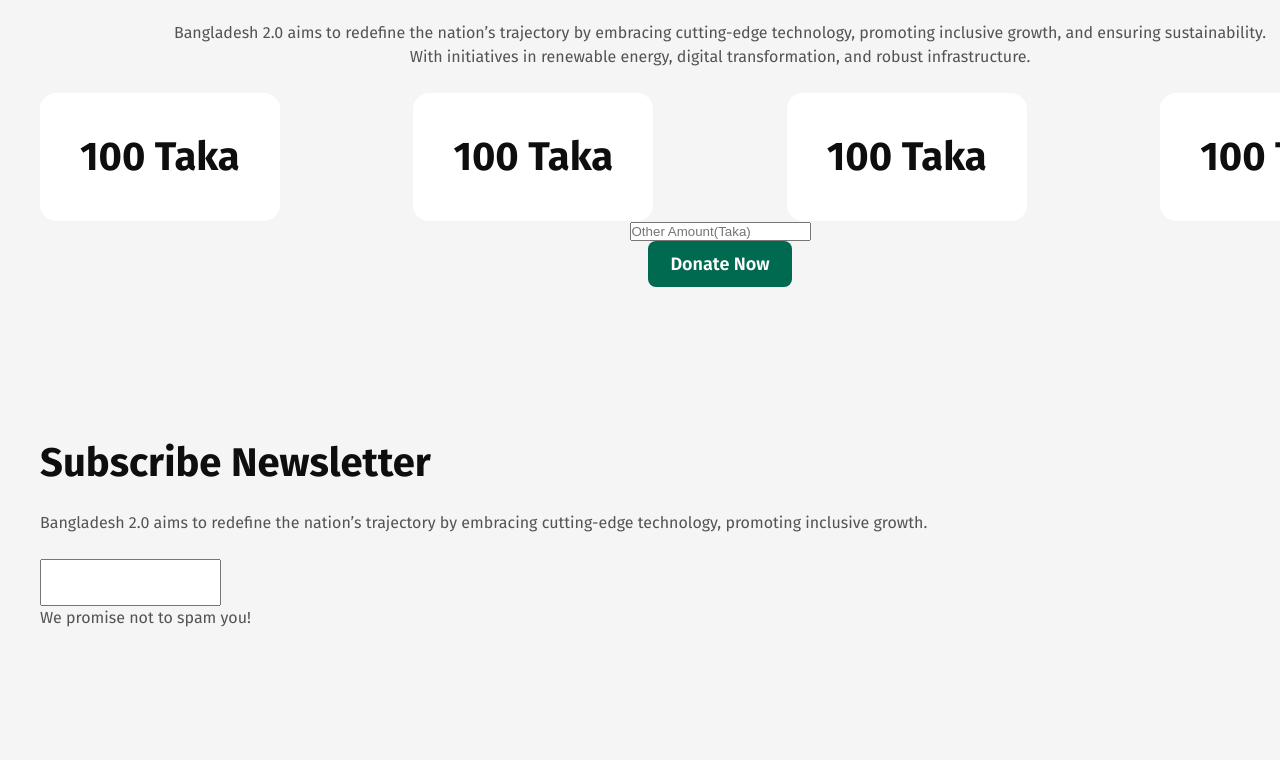
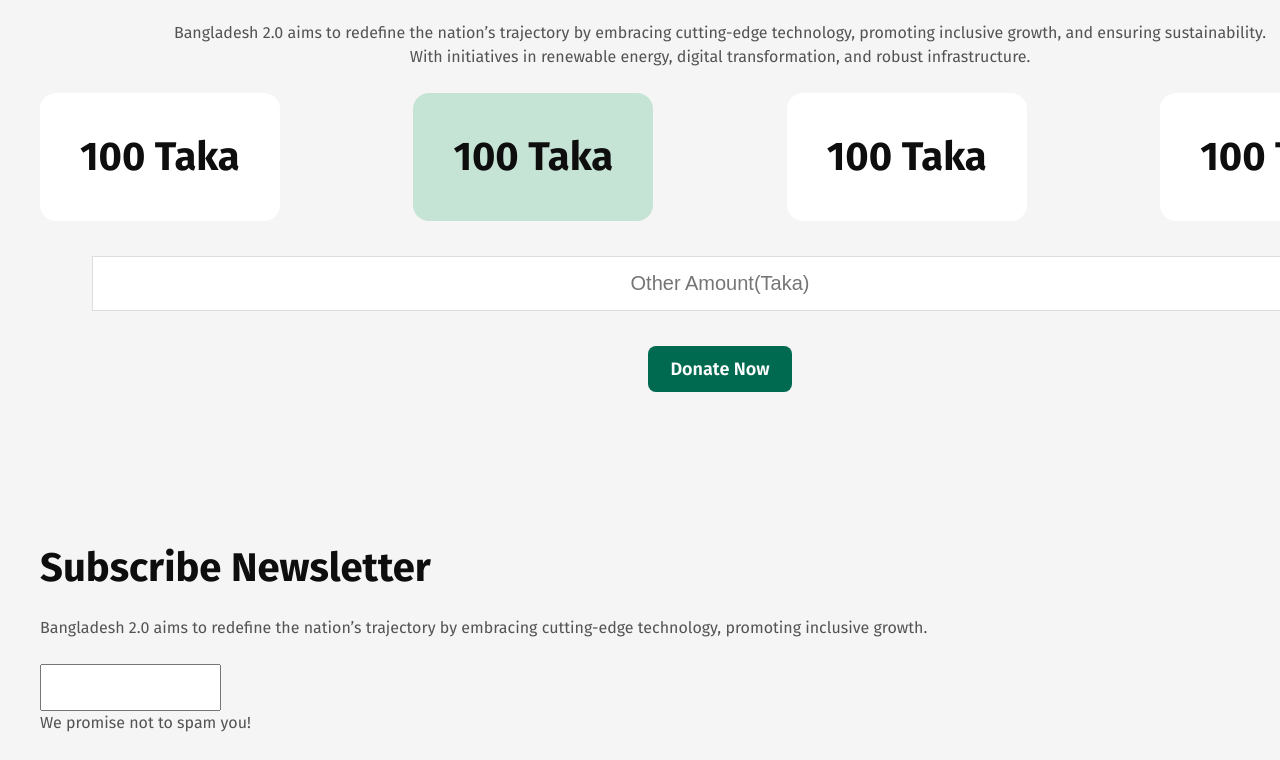
Before and after one commit to aashikur/programming-hero-assignment-01, a plain HTML site: page index.html in a window 1280 px wide. Shown: the part 4433-5193 px from the top of the page. Drawn offline with Linux system fonts and the light colour scheme.

Commit message:
donate me Done

```diff
--- a/index.html
+++ b/index.html
@@ -210,7 +210,7 @@
             <div class="select-tk white">
                 <h1>100 Taka</h1>
             </div>
-            <div class="select-tk white">
+            <div class="select-tk white active">
                 <h1>100 Taka</h1>
             </div>
             <div class="select-tk white">
--- a/style/style.css
+++ b/style/style.css
@@ -308,3 +308,11 @@ header a.btn:hover {
     background: rgb(198, 228, 214);
     cursor: pointer;
 }
+input#donate {
+    width: 90%;
+    text-align: center;
+    font-size: 20px;
+    padding: 15px;
+    margin: 35px 30px;
+    border: 1px solid #ddd;
+}
```
